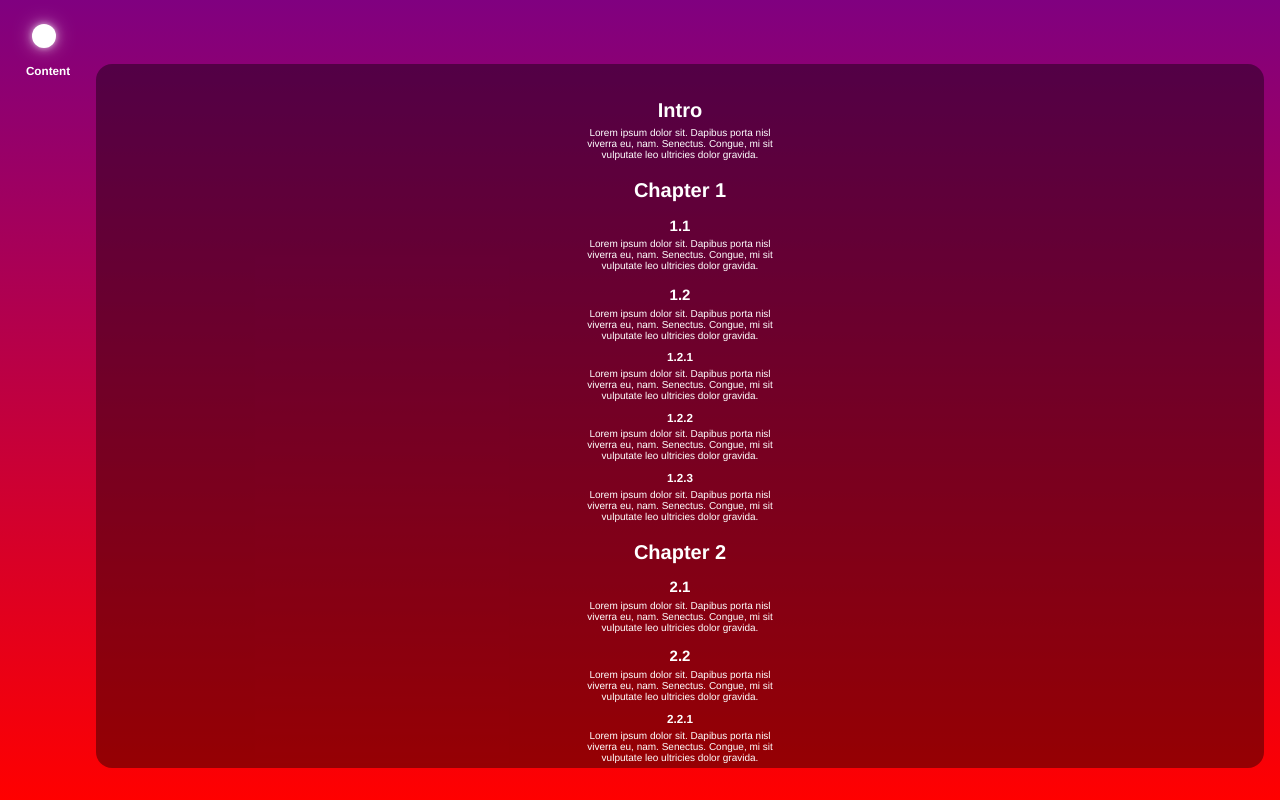
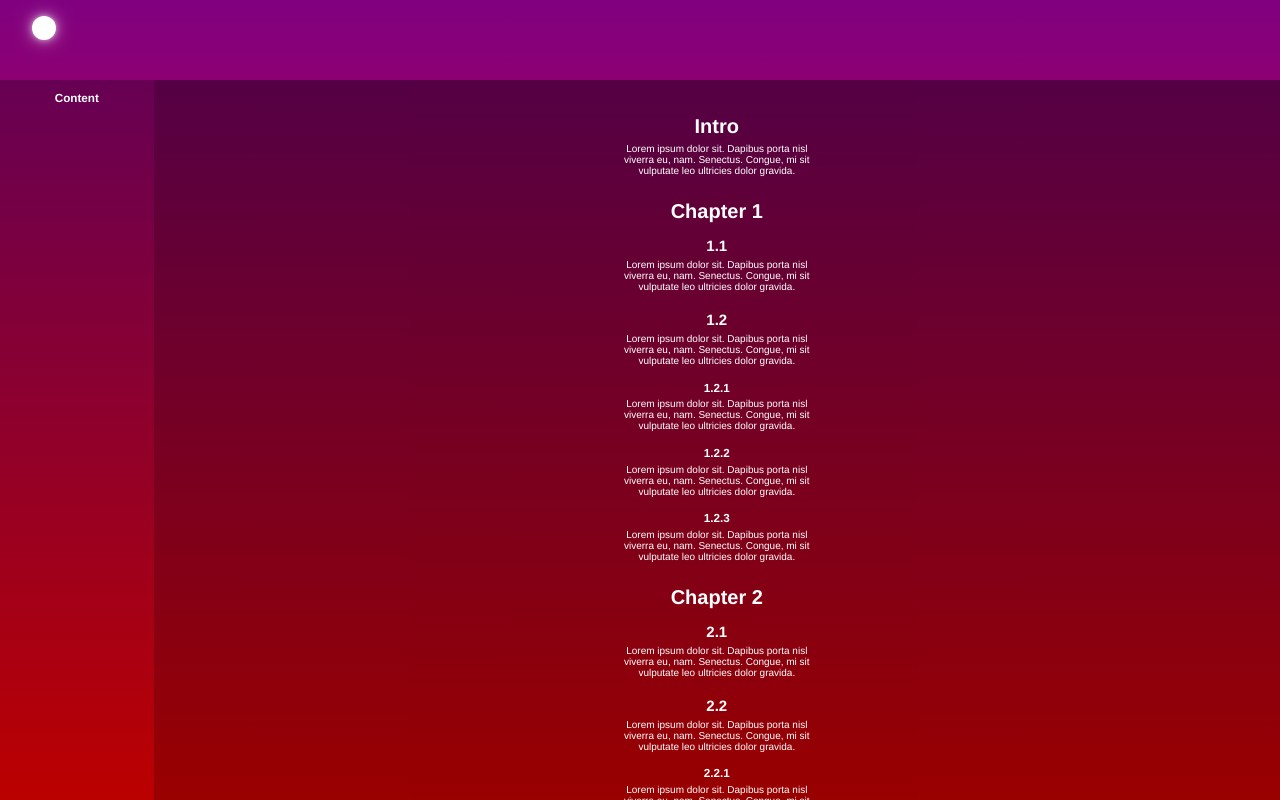
Before and after one commit to technijin/unobook, a plain HTML site: page index.html in a window 1280 px wide. Drawn offline with Linux system fonts and the light colour scheme.

Commit message:
Update index.html

```diff
--- a/index.html
+++ b/index.html
@@ -34,7 +34,9 @@ body		{
 				height:100vh;
 				width:100vw;
 				position: absolute;
-				overflow-y:hidden;
+        display:flex;
+        flex-direction:row;
+				overflow-y:auto;
 				overflow-x:hidden;
 				color:#fff;
 				background-color:#222;
@@ -46,38 +48,39 @@ body		{
 				font-family: "Helvetica", sans-serif;
 				font-size:10px;
 				padding: auto;
+        padding-top:10vh;
 			}
 
 .lista	{
-				position: absolute;
-				display:block;
+
 				height: auto;
-				width: 4rem;
-				min-width: 3rem;
-				left: 1rem;
-				top: 4rem;
-				bottom: 1rem;
+				width: 10%;
+				padding: 2ch;
+				flex-grow: 1;
         z-index:+3;
 				color: white;
-				background-color: #0000;
+				background-color: #0004;
 				overflow: auto;
 				padding-bottom: 0.25rem;
 				text-align:center;
-
+        justify-content:center;
 			}
-.lista li
+.li-title
       {
-				background-color: #0003;
+       }
+.lista a li
+			{
+				background-color: #0000;
 				border-radius: 0.25rem;
 				padding: 0.25rem;
-				margin-top:	0.25rem;
+				margin-top:	1rem;
 				text-align: center;
 			}
-.lista li:hover, .lnk:focus
+.lista a li:hover, .lnk:focus
 			{
-				background-color: #fff5;
+				background-color: #fff1;
 			}
-.lista li:active, .lnk:target
+.lista a li:active, .lnk:target
 			{
 				background-color: #0003;
 			}
@@ -86,7 +89,7 @@ body		{
  			{
 				min-height:1.5rem;
 				min-width:1.5rem;
-				top: 1.5rem;
+				top: 1rem;
 				left: 2rem;
 				position: absolute;
 				border-radius:1.5rem;
@@ -98,18 +101,13 @@ body		{
 			{
 				background-color: #0006;
 				height: auto;
-				width: auto;
-				min-width: 28ch;
-				border-radius: 1rem;
+				width: 80%;
+        justify-content:center;
+        padding:1rem;
 				text-align: center;
-				padding: 1rem;
-				top: 4rem;
-				left: 6rem;
-				right: 1rem;
-				bottom: 2rem;
-				position: absolute;
-				overflow: hidden;
-
+        display:grid;
+				overflow-x: hidden;
+        flex-grow:4;
 			}
 .is h1
 			{
```
Lines whose indentation alone changed are shown as unchanged.
